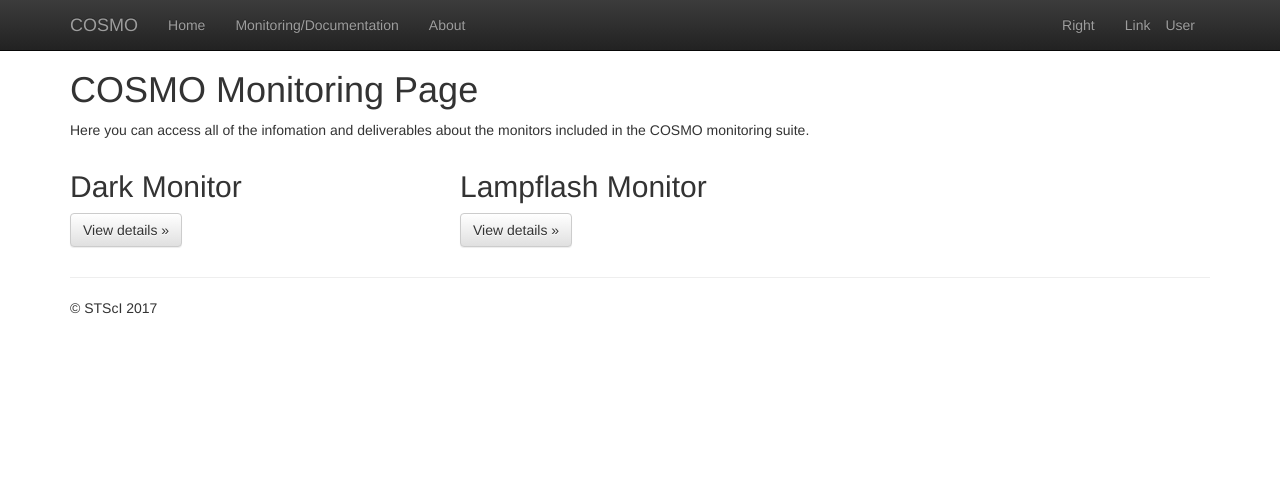
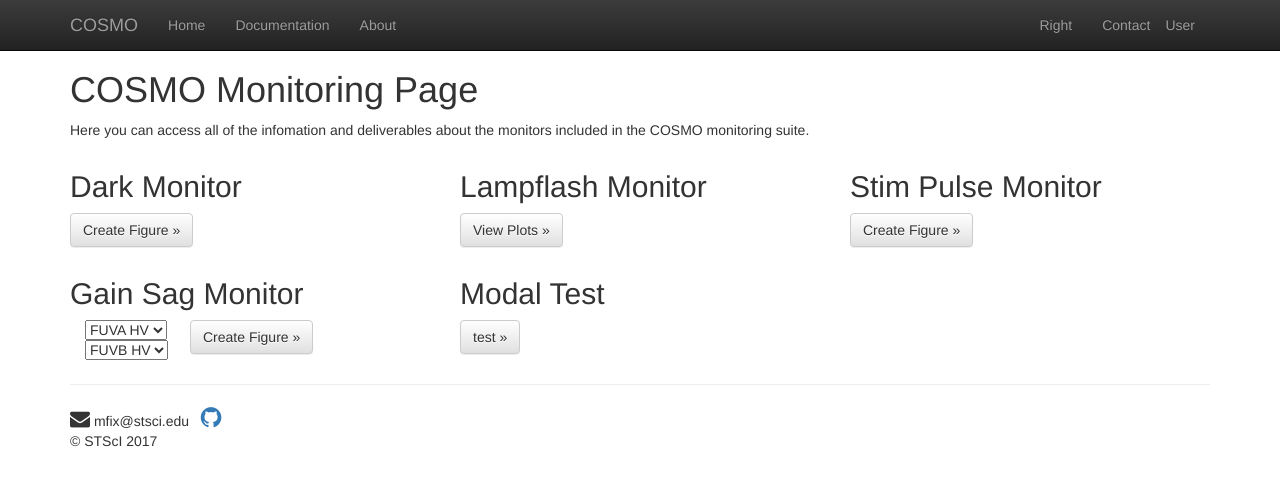
Before and after one commit to mfixstsci/peewee4cosmo, a Flask app: page /monitoring in a window 1280 px wide. Shown: the top 486 px of the page. Run offline with Flask 2, Linux system fonts and the light colour scheme; parts of the project's set-up code (start-up, migrations or seed data) failed here and were passed over; some libraries are stand-ins or nearby versions.

Commit message:
Added gsagmonitor to webapp and playing with loader page. Added dark periodic trends entry point

```diff
--- a/cosmo_peewee/__init__.py
+++ b/cosmo_peewee/__init__.py
@@ -3,3 +3,4 @@ from __future__ import absolute_import
 from .filesystem import *
 from .database import *
 from .webapp import *
+from .dark import *
--- a/cosmo_peewee/cci/gainmap_sagged_pixel_overplotter.py
+++ b/cosmo_peewee/cci/gainmap_sagged_pixel_overplotter.py
@@ -194,7 +194,7 @@ def hotspot_plotter_interactive(segment):
         result[d['segment'], d['x'], d['y']].append(d)
 
     #-- If plots exist, delete to rewrite.
-    plots = glob.glob(os.path.join(settings['monitor_location'],'CCI','hotspot_plots') + '/*html')
+    plots = glob.glob(os.path.join(settings['monitor_location'],'CCI','hotspot_plots') + '/*{}.html'.format(segment))
     if len(plots):
         for plot in plots:
             remove_if_there(plot)
--- a/cosmo_peewee/dark/__init__.py
+++ b/cosmo_peewee/dark/__init__.py
@@ -1,3 +1,4 @@
 from __future__ import absolute_import
 
 from .monitor import *
+from .dark_periodicity import *
--- a/cosmo_peewee/dark/monitor.py
+++ b/cosmo_peewee/dark/monitor.py
@@ -368,7 +368,7 @@ def make_plots(detector, base_dir, TA=False):
 
     try:
         solar_data = np.genfromtxt(os.path.join(base_dir, 'solar_flux.txt'), dtype=None)
-        solar_date = np.array( mjd_to_decyear([line[0] for line in solar_data]) )
+        solar_date = np.array(mjd_to_decyear([line[0] for line in solar_data]))
         solar_flux = np.array([line[1] for line in solar_data])
     except TypeError:
         logger.warning("COULDN'T READ SOLAR DATA. PUTTING IN ZEROS.")
--- a/cosmo_peewee/webapp/main.py
+++ b/cosmo_peewee/webapp/main.py
@@ -3,26 +3,30 @@ from ..database.models import get_settings, get_database
 from ..database.models import Files
 from ..database.models import Darks, Lampflash, Rawacqs
 
-from ..dark.interactive_plots import plot_time
-
 from ..osm.monitor import make_shift_table
 from ..osm.monitor import make_interactive_plots as osm_interactive_plots
+
 from ..dark.interactive_plots import plot_time as dark_interactive_plots
 from ..dark.monitor import mjd_to_decyear
+
+from ..stims.monitor import make_position_panel, make_stretch_panel, make_time_plot
 
 from bokeh.embed import components
 from bokeh.plotting import figure
 from bokeh.resources import INLINE
 from bokeh.util.string import encode_utf8
+from bokeh.io import gridplot
 
-from astropy.io import ascii
+from astropy.io import ascii, fits
 
 import os
 
 import numpy as np
 
+import glob
+
 from jinja2 import Markup
-from flask import Flask, Response, redirect, json, render_template, request, session, url_for
+from flask import Flask, Response, redirect, json, render_template, request, session, url_for, make_response
 from wtforms import Form, BooleanField, StringField, validators
 from werkzeug.utils import secure_filename
 import wtforms
@@ -30,6 +34,15 @@ import wtforms
 import datetime
 
 from form_options import FORM_OPTIONS
+
+import datetime
+import StringIO
+import random
+
+from matplotlib.backends.backend_agg import FigureCanvasAgg as FigureCanvas
+from matplotlib.figure import Figure
+from matplotlib.dates import DateFormatter
+import matplotlib.pyplot as plt
 #-------------------------------------------------------------------------------
 #-- Global Constants
 DETECTORS = (
@@ -165,7 +178,7 @@ def monitors():
     return render_template('monitors.html')
 
 #-------------------------------------------------------------------------------
-@app.route('/monitoring/lampflash_monitor')
+@app.route('/monitoring/lampflash_monitor',methods=['POST','GET'])
 def osm_monitor():
     """
     Renders the Lampflash monitoring plots
@@ -209,7 +222,7 @@ def osm_monitor():
     )
     return encode_utf8(html)
 #-------------------------------------------------------------------------------
-@app.route('/monitoring/dark_monitor')
+@app.route('/monitoring/dark_monitor',methods=['POST'])
 def dark_monitor():
     """
     Renders the dark monitor plots.
@@ -291,6 +304,155 @@ def dark_monitor():
     )
     return encode_utf8(html)
 #-------------------------------------------------------------------------------
+@app.route('/monitoring/stim_monitor', methods=['POST'])
+def stim_monitor():
+    """
+    Renders the stim monitor plots.
+
+    Parameters
+    ----------
+    None
+
+    Returns
+    -------
+    Stim monitor plots.
+    """
+
+    plots = []
+    figs = []
+
+    settings = get_settings()
+    monitor_dir = settings['monitor_location']
+
+    #--grab the static resources
+    js_resources = INLINE.render_js()
+    css_resources = INLINE.render_css()
+
+    #-- Start Position Plotting
+    FUVA_upper = make_position_panel('FUVA', 'upper')
+    FUVA_lower = make_position_panel('FUVA', 'lower')
+    FUVB_upper = make_position_panel('FUVB', 'upper')
+    FUVB_lower = make_position_panel('FUVB', 'lower')
+
+    position_fig = gridplot([[FUVA_upper, FUVA_lower], [FUVB_upper, FUVB_lower]])
+    figs.append(position_fig)
+    #-- End Position
+
+    #-- Start Time Plotting
+    time_fig_A = make_time_plot('FUVA', web_app=True)
+    figs.append(time_fig_A)
+    time_fig_B = make_time_plot('FUVB', web_app=True)
+    figs.append(time_fig_B)
+    #-- End Time
+
+    #-- Start Stretch Plotting
+    FUVA_x_stretch = make_stretch_panel('FUVA', 'stim1_x', 'stim2_x')
+    FUVA_y_stretch = make_stretch_panel('FUVA', 'stim1_y', 'stim2_y', reverse_stims=True)
+    FUVB_x_stretch = make_stretch_panel('FUVB', 'stim1_x', 'stim2_x')
+    FUVB_y_stretch = make_stretch_panel('FUVB', 'stim1_y', 'stim2_y', reverse_stims=True)
+
+    stretch_fig = gridplot([[FUVA_x_stretch, FUVA_y_stretch], [FUVB_x_stretch, FUVB_y_stretch]])
+    figs.append(stretch_fig)
+    #-- End Stretch
+
+    for fig in figs:
+        script, div = components(fig)
+        plots.append((script, div))
+    #-----------------------------------
+    #-- Make plots appear in website.
+    html = render_template(
+        'individual_monitor.html',
+        plots=plots,
+        js_resources=js_resources,
+        css_resources=css_resources,
+        monitor_name='Stim Pulse Monitor',
+    )
+    return encode_utf8(html)
+#-------------------------------------------------------------------------------
+@app.route('/monitoring/gainsag_monitor', methods=['GET', 'POST'])
+def gainsag_monitor():
+    #-- Open settings
+    settings = get_settings()
+    #-- Get hv_lvl from select html class
+    hv_lvl_a = int(request.form['hvlvl_a'])
+    hv_lvl_b = int(request.form['hvlvl_b'])
+
+    #-- Get most recent gsagtab
+    gsagtabs = glob.glob(os.path.join(settings['monitor_location'], 'CCI', 'gsag*')).sort()
+    latest_gsagtab = fits.open(gsagtabs[-1:][0])
+
+    #-- gsagtab keywords for high voltage are HVLEVEL[A/B].
+    hvlvl_key = {'FUVA':'HVLEVELA',
+                 'FUVB':'HVLEVELB'}
+    fuva_total_gainmap = fits.open(os.path.join(settings['monitor_location'], 'CCI','total_gain_{}.fits'.format(hv_lvl_a)))
+    fuvb_total_gainmap = fits.open(os.path.join(settings['monitor_location'], 'CCI','total_gain_{}.fits'.format(hv_lvl_b)))
+
+    #-- Find which extension in the GSAGTAB matches the HVLVL and SEGMENT for the gainmap.
+    for ext in range(1, len(latest_gsagtab)):
+        gsagtab_segment = latest_gsagtab[ext].header['segment']
+        if (hv_lvl_a == latest_gsagtab[ext].header[hvlvl_key[gsagtab_segment]]) and (latest_gsagtab[ext].header['segment']=='FUVA'):
+            fuva_gsag_ext = ext
+        elif (hv_lvl_b == latest_gsagtab[ext].header[hvlvl_key[gsagtab_segment]]) and (latest_gsagtab[ext].header['segment']=='FUVB'):
+            fuvb_gsag_ext = ext
+        else:
+            pass
+
+    #-- Create figure.
+    f, axarr = plt.subplots(2, figsize=(20,15))
+
+    #-- Set some plotting peramimeters.
+    plt.rc('xtick', labelsize=20)
+    plt.rc('ytick', labelsize=20)
+    plt.rc('axes', lw=2)
+
+    axes_font = 18
+    title_font = 15
+
+    #-- FUVA PANAL
+    gm = axarr[0].imshow(fuva_total_gainmap['FUVALAST'].data, aspect='auto', cmap='gist_gray')
+    f.colorbar(gm, ax=axarr[0])
+    axarr[0].scatter(latest_gsagtab[fuva_gsag_ext].data['LX'], latest_gsagtab[fuva_gsag_ext].data['LY'], marker='+', color='red', label='DQ 8192')
+    axarr[0].legend(fontsize=15)
+
+    axarr[0].set_title('SEGMENT: FUVA, HVLEVEL: {}'.format(hv_lvl_a), fontsize=title_font, fontweight='bold')
+    axarr[0].set_xlabel('X (Pixels)', fontsize=axes_font, fontweight='bold')
+    axarr[0].set_ylabel('Y (Pixels)', fontsize=axes_font, fontweight='bold')
+
+    axarr[0].set_xlim([400, 15500])
+    axarr[0].set_ylim([200 , 800])
+    #-- END FUVA PANEL
+
+    #-- FUVB PANEL
+    gm = axarr[1].imshow(fuvb_total_gainmap['FUVBLAST'].data, aspect='auto', cmap='gist_gray')
+    f.colorbar(gm, ax=axarr[1])
+    axarr[1].scatter(latest_gsagtab[fuvb_gsag_ext].data['LX'], latest_gsagtab[fuvb_gsag_ext].data['LY'], marker='+', color='red', label='DQ 8192')
+    axarr[1].legend(fontsize=15)
+
+    axarr[1].set_title('SEGMENT: FUVB, HVLEVEL: {}'.format(hv_lvl_b), fontsize=title_font, fontweight='bold')
+    axarr[1].set_xlabel('X (Pixels)', fontsize=axes_font, fontweight='bold')
+    axarr[1].set_ylabel('Y (Pixels)', fontsize=axes_font, fontweight='bold')
+
+    axarr[1].set_xlim([400, 15400])
+    axarr[1].set_ylim([350, 800])
+
+    canvas=FigureCanvas(f)
+    png_output = StringIO.StringIO()
+    canvas.print_png(png_output)
+    response=make_response(png_output.getvalue())
+    response.headers['Content-Type'] = 'image/png'
+    return response
+
+    # -- END FUVB PANEL
+#-------------------------------------------------------------------------------
+@app.route('/monitoring/loader', methods=['GET', 'POST'])
+def loader():
+    html = render_template(
+        'loader.html',
+        monitor_name='Lampflash Monitor',
+        monitor_link='/monitoring/lampflash_monitor'
+    )
+    return encode_utf8(html)
+#-------------------------------------------------------------------------------
 def run():
     """
     Run Flask server
@@ -303,7 +465,6 @@ def run():
     -------
     None
     """
-
     app.run()
 #-------------------------------------------------------------------------------
 def run_debug():
--- a/cosmo_peewee/webapp/templates/base.html
+++ b/cosmo_peewee/webapp/templates/base.html
@@ -20,17 +20,40 @@
     display: inline-block;
     margin-right:10px;
   }
+
+  .loader {
+    border: 16px solid #f3f3f3;
+    border-radius: 50%;
+    border-top: 16px solid #3498db;
+    width: 120px;
+    height: 120px;
+    -webkit-animation: spin 2s linear infinite;
+    animation: spin 2s linear infinite;
+  }
+
+  @-webkit-keyframes spin {
+    0% { -webkit-transform: rotate(0deg); }
+    100% { -webkit-transform: rotate(360deg); }
+  }
+
+  @keyframes spin {
+    0% { transform: rotate(0deg); }
+    100% { transform: rotate(360deg); }
+  }
+
   </style>
   <!-- Optional theme -->
   <link rel="stylesheet" href="https://maxcdn.bootstrapcdn.com/bootstrap/3.3.7/css/bootstrap-theme.min.css" integrity="sha384-rHyoN1iRsVXV4nD0JutlnGaslCJuC7uwjduW9SVrLvRYooPp2bWYgmgJQIXwl/Sp" crossorigin="anonymous">
-
+  <link rel="stylesheet" href="https://cdnjs.cloudflare.com/ajax/libs/font-awesome/4.7.0/css/font-awesome.min.css">
   <!-- Latest compiled and minified JavaScript -->
   <script src="https://ajax.googleapis.com/ajax/libs/jquery/1.12.4/jquery.min.js"></script>
   <script src="https://maxcdn.bootstrapcdn.com/bootstrap/3.3.7/js/bootstrap.min.js" integrity="sha384-Tc5IQib027qvyjSMfHjOMaLkfuWVxZxUPnCJA7l2mCWNIpG9mGCD8wGNIcPD7Txa" crossorigin="anonymous"></script>
 
   {% block extra_head %}{% endblock %}
+
 </head>
 <body>
+
 <div class="navbar navbar-inverse navbar-fixed-top">
   <div class="container">
     <div class="navbar-header pull-left">
@@ -49,13 +72,13 @@
     <div class="navbar-collapse collapse">
       <ul class="nav navbar-nav">
         <li><a href="/">Home</a></li>
-        <li><a href="/#mon_docs">Monitoring/Documentation</a></li>
+        <li><a href="http://peewee4cosmo.readthedocs.io/en/latest/">Documentation</a></li>
         <li><a href="/#about">About</a></li>
       </ul>
       <div class="navbar-right">
         <ul class="nav navbar-nav">
         <li><a href="#about">Right</a></li>
-        <li><a href="#contact">Link</a></li>
+        <li><a href="#footer">Contact</a></li>
         </ul>
       </div>
     </div><!--/.navbar-collapse -->
@@ -67,6 +90,8 @@
 <div class="container" id="footer">
   <hr>
   <footer>
+    <i class="fa fa-envelope" aria-hidden="true" style="font-size:20px"></i> mfix@stsci.edu  &nbsp;
+    <a href="https://github.com/mfixstsci/peewee4cosmo"> <i class="fa fa-github" style="font-size:24px"></i></a>
     <p>© STScI 2017</p>
   </footer>
 </div>
--- a/cosmo_peewee/webapp/templates/home.html
+++ b/cosmo_peewee/webapp/templates/home.html
@@ -14,7 +14,7 @@
 </div>
 
 
-<div class="container"  id="mon_docs">
+<div class="container">
     <!-- Example row of columns -->
     <div class="row">
     <div class="col-lg-4">
--- a/cosmo_peewee/webapp/templates/monitors.html
+++ b/cosmo_peewee/webapp/templates/monitors.html
@@ -4,20 +4,65 @@
 
 {% block content %}
 <div class="container">
-
     <h1>COSMO Monitoring Page</h1>
-    <p>Here you can access all of the infomation and deliverables about the monitors included in the COSMO monitoring suite.</p>
+    <p>Here you can access all of the infomation and deliverables about the monitors included
+    in the COSMO monitoring suite.
+    </p>
 
     <div class="row">
       <div class="col-lg-4">
           <h2>Dark Monitor</h2>
-          <p><a class="btn btn-default" href="/monitoring/dark_monitor">View details »</a></p>
+          <form method='POST' action="{{ url_for('dark_monitor') }}">
+              <p><button id="darks" type="submit" class="btn btn-default">Create Figure »</button></p>
+          </form>
       </div>
 
       <div class="col-lg-4">
           <h2>Lampflash Monitor</h2>
-          <p><a class="btn btn-default" href="/monitoring/lampflash_monitor">View details »</a></p>
+          <p><a class="btn btn-default" href="/monitoring/loader" value="/monitoring/lampflash_monitor">View Plots »</a></p>
+      </div>
+
+      <div class="col-lg-4">
+        <h2>Stim Pulse Monitor</h2>
+        <form method='POST' action="{{ url_for('stim_monitor') }}">
+            <p><button id="stims" type="submit" class="btn btn-default">Create Figure »</button></p>
+        </form>
+      </div>
+
+      <div class="col-lg-4">
+        <h2>Gain Sag Monitor</h2>
+        <form method='POST' action="{{ url_for('gainsag_monitor') }}">
+            <div class="col-md-4">
+                <select name="hvlvl_a">
+                    <option value="" disabled="disabled"  style="display:none" selected="selected">FUVA HV</option>
+                    <option value="163">163</option>
+                    <option value="167">167</option>
+                    <option value="169">169</option>
+                    <option value="171">171</option>
+                    <option value="173">173</option>
+                    <option value="178">178</option>
+                </select>
+
+                <select name="hvlvl_b">
+                    <option value="" disabled="disabled"  style="display:none" selected="selected">FUVB HV</option>
+                    <option value="163">163</option>
+                    <option value="167">167</option>
+                    <option value="169">169</option>
+                    <option value="175">175</option>
+                </select>
+            </div>
+            <p><button id="gainsag" type="submit" class="btn btn-default">Create Figure »</button></p>
+        </form>
+      </div>
+
+      <div class="col-lg-4">
+            <h2>Modal Test</h2>
+            <!-- <p><button id="test" type="submit" class="btn btn-default" data-toggle="modal" data-target=".bs-example-modal-lg">test »</button></p> -->
+            <form>
+                <p><button id="test" type="submit" class="btn btn-default">test »</button></p>
+            </form>
       </div>
     </div>
 </div>
+
 {% endblock %}
--- a/setup.py
+++ b/setup.py
@@ -21,6 +21,7 @@ setup(
                                         'drop_tables=cosmo_peewee.database:drop_tables',
                                         'cosmo_webapp=cosmo_peewee.webapp.main:run',
                                         'cosmo_webapp_debug=cosmo_peewee.webapp.main:run_debug',
+					'cosmo_dark_period=cosmo_peewee.dark.dark_periodicity:main',
                                         ],
     },
     install_requires = ['setuptools',
```
Also changed, not shown: cosmo_peewee/cci/gainmap.py (+25 -26 lines), cosmo_peewee/cci/gainsag.py (+14 -5 lines), cosmo_peewee/dark/dark_periodicity.py (added, +107 -0 lines), cosmo_peewee/database/ingest.py (+4 -3 lines), cosmo_peewee/stims/monitor.py (+21 -6 lines), cosmo_peewee/webapp/templates/bokeh.html (+12 -2 lines), cosmo_peewee/webapp/templates/query.html (line endings or trailing spaces).
